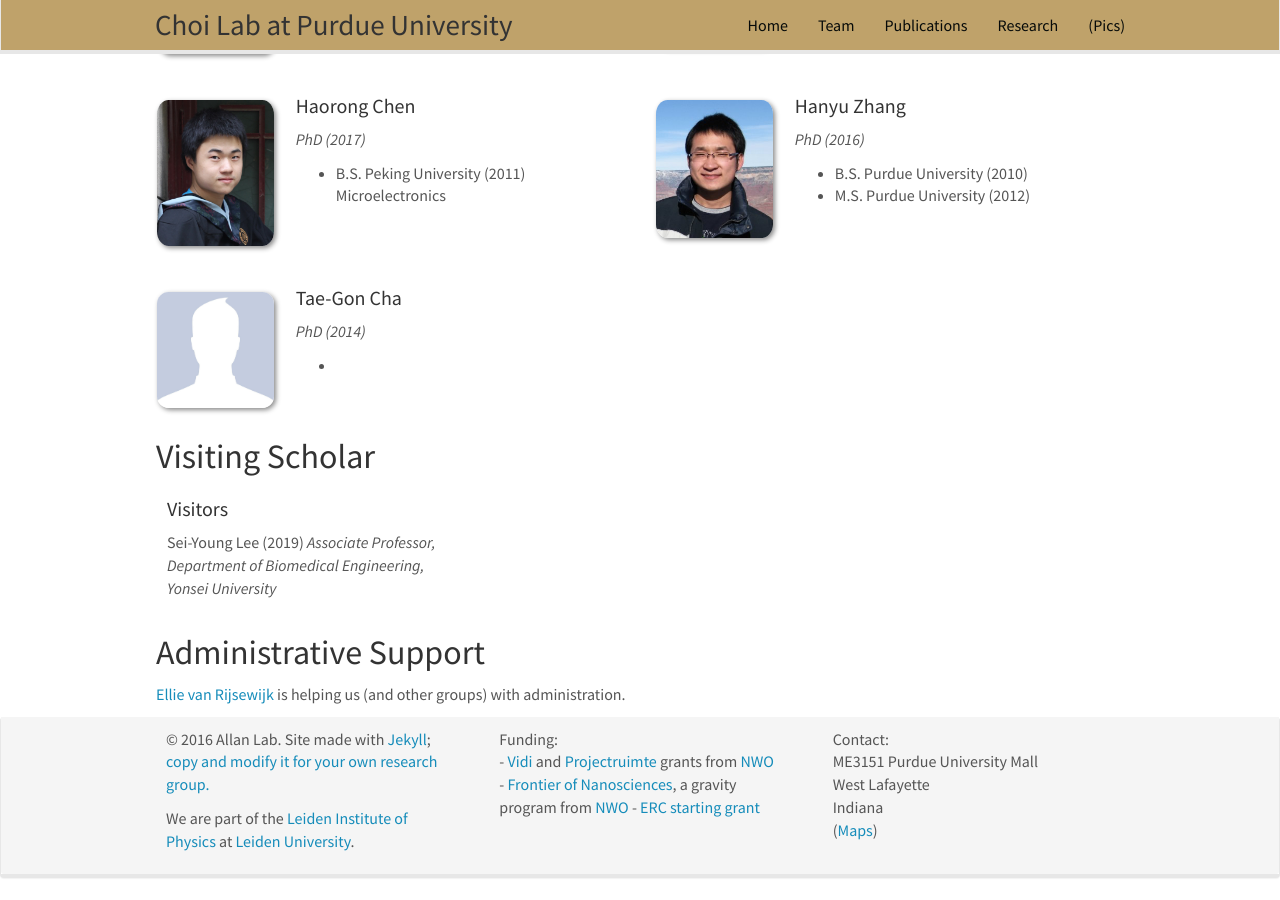
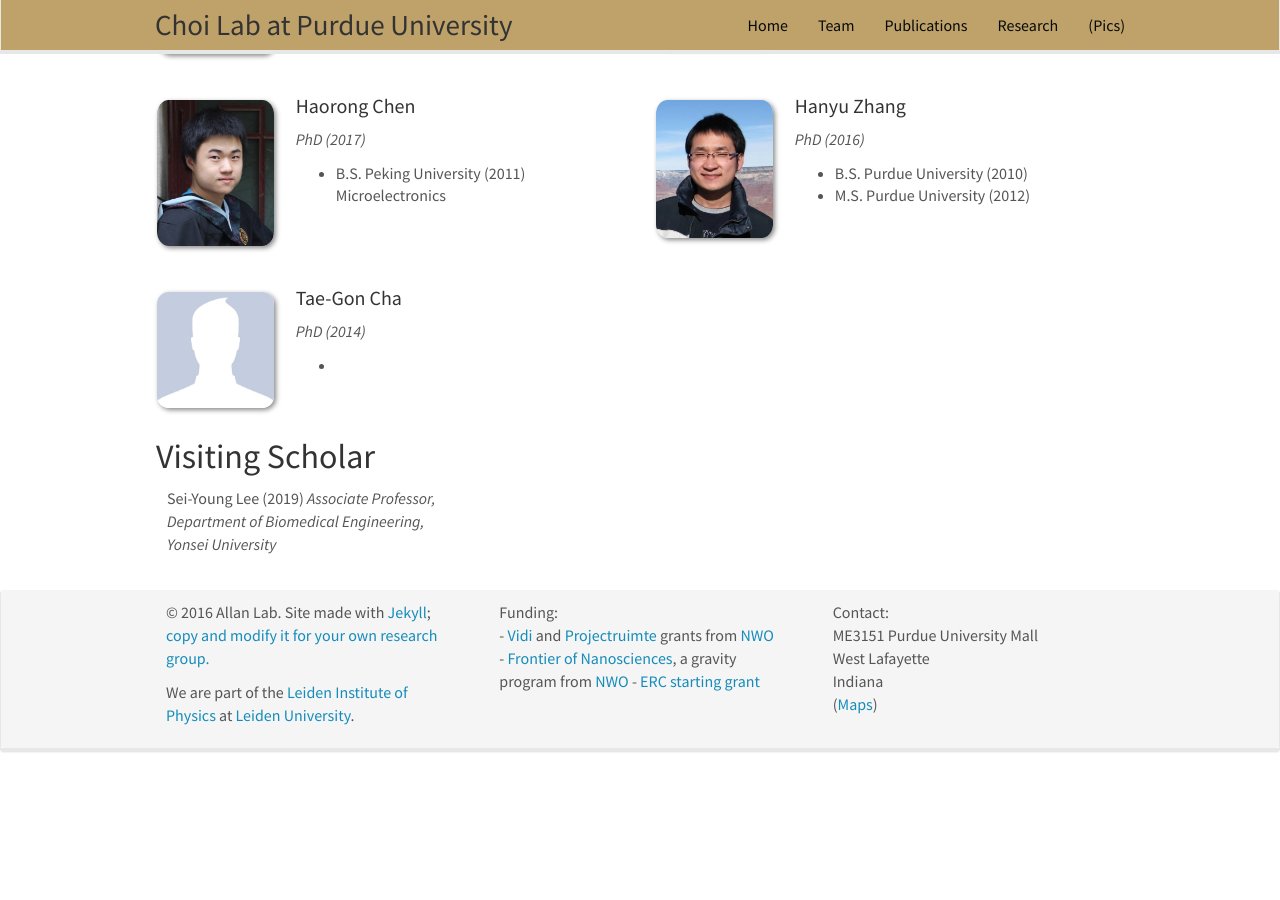
Before and after one commit to choidnalab/choidnalab.github.io, a Jekyll site: the page built from _pages/team.md, in a window 1280 px wide and 900 px high, scrolled down 1410 px. Built offline with Jekyll 4.4.1, drawn with Linux system fonts in a browser that asks for light colours; nearby versions of some CDN libraries; after the commit the page ends 2184 px from its top, so only the background shows below that.

Commit message:
Update team.md

```diff
--- a/_pages/team.md
+++ b/_pages/team.md
@@ -254,7 +254,6 @@ Jump to [Graduate Students](#PhD_students), [Undergraduate Students](#master-and
 <div class="row">
 
 <div class="col-sm-4 clearfix">
-<h4>Visitors</h4>
 {% for member in site.data.alumni_visitors %}
 {{ member.name }}
 <i> {{ member.info }}</i>
@@ -264,7 +263,3 @@ Jump to [Graduate Students](#PhD_students), [Undergraduate Students](#master-and
 
 
 </div>
-
-
-## Administrative Support
-<a href="mailto:Rijsewijk@Physics.LeidenUniv.nl">Ellie van Rijsewijk</a> is helping us (and other groups) with administration.
```
